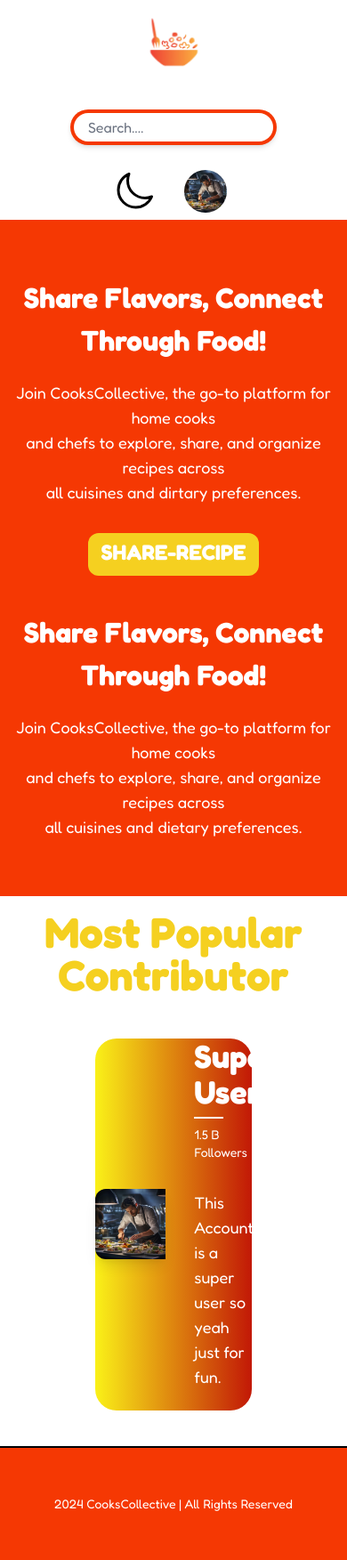
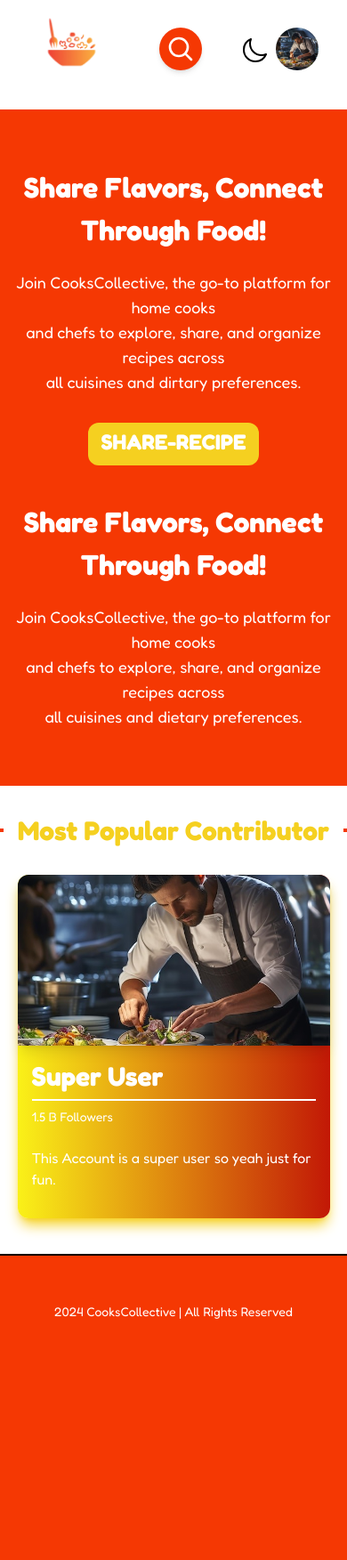
Before and after one commit to valceven/collective-cooks, a Django app: page / in a window 390 px wide. Shown: the whole page at 89% size. After the commit the page ends 1482 px from the top, so only its background shows below. Run offline with Django 5.2, Linux system fonts and the light colour scheme; a user stored in the database is signed in; some libraries are stand-ins or nearby versions.

Commit message:
added slides and fixed navbar for mobile

```diff
--- a/CollectiveCooks/Foods/static/css/dist/styles.css
+++ b/CollectiveCooks/Foods/static/css/dist/styles.css
@@ -817,11 +817,6 @@ select {
   margin-right: 0.5rem;
 }
 
-.mx-4 {
-  margin-left: 1rem;
-  margin-right: 1rem;
-}
-
 .mx-8 {
   margin-left: 2rem;
   margin-right: 2rem;
@@ -837,16 +832,16 @@ select {
   margin-bottom: 0.5rem;
 }
 
+.my-4 {
+  margin-top: 1rem;
+  margin-bottom: 1rem;
+}
+
 .my-5 {
   margin-top: 1.25rem;
   margin-bottom: 1.25rem;
 }
 
-.my-6 {
-  margin-top: 1.5rem;
-  margin-bottom: 1.5rem;
-}
-
 .mb-1 {
   margin-bottom: 0.25rem;
 }
@@ -855,6 +850,10 @@ select {
   margin-bottom: 0.5rem;
 }
 
+.mb-3 {
+  margin-bottom: 0.75rem;
+}
+
 .mb-4 {
   margin-bottom: 1rem;
 }
@@ -879,6 +878,10 @@ select {
   margin-right: 0.5rem;
 }
 
+.mr-4 {
+  margin-right: 1rem;
+}
+
 .mt-1 {
   margin-top: 0.25rem;
 }
@@ -927,10 +930,6 @@ select {
   height: 3rem;
 }
 
-.h-16 {
-  height: 4rem;
-}
-
 .h-24 {
   height: 6rem;
 }
@@ -947,10 +946,6 @@ select {
   height: 2rem;
 }
 
-.h-\[55\%\] {
-  height: 55%;
-}
-
 .h-auto {
   height: auto;
 }
@@ -987,14 +982,14 @@ select {
   width: 3rem;
 }
 
-.w-16 {
-  width: 4rem;
-}
-
 .w-2\/3 {
   width: 66.666667%;
 }
 
+.w-24 {
+  width: 6rem;
+}
+
 .w-32 {
   width: 8rem;
 }
@@ -1007,44 +1002,40 @@ select {
   width: 12rem;
 }
 
+.w-8 {
+  width: 2rem;
+}
+
+.w-\[100\%\] {
+  width: 100%;
+}
+
+.w-\[75\%\] {
+  width: 75%;
+}
+
+.w-\[90\%\] {
+  width: 90%;
+}
+
+.w-full {
+  width: 100%;
+}
+
+.w-56 {
+  width: 14rem;
+}
+
 .w-64 {
   width: 16rem;
 }
 
-.w-8 {
-  width: 2rem;
-}
-
-.w-\[100\%\] {
-  width: 100%;
-}
-
-.w-\[50\%\] {
-  width: 50%;
-}
-
-.w-\[75\%\] {
-  width: 75%;
-}
-
-.w-\[9\%\] {
-  width: 9%;
-}
-
-.w-\[90\%\] {
-  width: 90%;
-}
-
-.w-full {
-  width: 100%;
-}
-
-.w-\[45\%\] {
-  width: 45%;
-}
-
-.w-\[55\%\] {
-  width: 55%;
+.min-w-64 {
+  min-width: 16rem;
+}
+
+.min-w-24 {
+  min-width: 6rem;
 }
 
 .max-w-full {
@@ -1069,10 +1060,6 @@ select {
 
 .items-center {
   align-items: center;
-}
-
-.items-stretch {
-  align-items: stretch;
 }
 
 .justify-center {
@@ -1157,11 +1148,6 @@ select {
   border-bottom-left-radius: 9999px;
 }
 
-.rounded-l-xl {
-  border-top-left-radius: 0.75rem;
-  border-bottom-left-radius: 0.75rem;
-}
-
 .rounded-r-3xl {
   border-top-right-radius: 1.5rem;
   border-bottom-right-radius: 1.5rem;
@@ -1172,6 +1158,11 @@ select {
   border-bottom-right-radius: 9999px;
 }
 
+.rounded-t-xl {
+  border-top-left-radius: 0.75rem;
+  border-top-right-radius: 0.75rem;
+}
+
 .border {
   border-width: 1px;
 }
@@ -1309,11 +1300,6 @@ select {
   padding-right: 1.25rem;
 }
 
-.px-8 {
-  padding-left: 2rem;
-  padding-right: 2rem;
-}
-
 .py-1 {
   padding-top: 0.25rem;
   padding-bottom: 0.25rem;
@@ -1329,6 +1315,11 @@ select {
   padding-bottom: 0.5rem;
 }
 
+.py-4 {
+  padding-top: 1rem;
+  padding-bottom: 1rem;
+}
+
 .pb-1 {
   padding-bottom: 0.25rem;
 }
@@ -1359,11 +1350,6 @@ select {
   line-height: 2.25rem;
 }
 
-.text-4xl {
-  font-size: 2.25rem;
-  line-height: 2.5rem;
-}
-
 .text-5xl {
   font-size: 3rem;
   line-height: 1;
@@ -1375,6 +1361,11 @@ select {
 
 .text-\[2rem\] {
   font-size: 2rem;
+}
+
+.text-base {
+  font-size: 1rem;
+  line-height: 1.5rem;
 }
 
 .text-lg {
@@ -1462,6 +1453,12 @@ select {
   box-shadow: var(--tw-ring-offset-shadow, 0 0 #0000), var(--tw-ring-shadow, 0 0 #0000), var(--tw-shadow);
 }
 
+.shadow-2xl {
+  --tw-shadow: 0 25px 50px -12px rgb(0 0 0 / 0.25);
+  --tw-shadow-colored: 0 25px 50px -12px var(--tw-shadow-color);
+  box-shadow: var(--tw-ring-offset-shadow, 0 0 #0000), var(--tw-ring-shadow, 0 0 #0000), var(--tw-shadow);
+}
+
 .shadow-lg {
   --tw-shadow: 0 10px 15px -3px rgb(0 0 0 / 0.1), 0 4px 6px -4px rgb(0 0 0 / 0.1);
   --tw-shadow-colored: 0 10px 15px -3px var(--tw-shadow-color), 0 4px 6px -4px var(--tw-shadow-color);
@@ -1474,6 +1471,11 @@ select {
   box-shadow: var(--tw-ring-offset-shadow, 0 0 #0000), var(--tw-ring-shadow, 0 0 #0000), var(--tw-shadow);
 }
 
+.shadow-accent2 {
+  --tw-shadow-color: #f5D020;
+  --tw-shadow: var(--tw-shadow-colored);
+}
+
 .transition-transform {
   transition-property: transform;
   transition-timing-function: cubic-bezier(0.4, 0, 0.2, 1);
--- a/CollectiveCooks/templates/home.html
+++ b/CollectiveCooks/templates/home.html
@@ -6,7 +6,7 @@
 
 {% block content %}
 
-  <div class="flex flex-col lg:flex-row justify-between items-stretch lg:pl-40 py-16 bg-accent1 h-auto lg:h-[26rem] text-white">
+  <div class="flex flex-col lg:flex-row justify-between  lg:pl-40 py-16 bg-accent1 h-auto lg:h-[28rem] text-white">
     <div class="w-full lg:w-1/2 px-4 lg:px-0 text-center lg:text-left">
       <h1 class="font-bold text-[2.0rem] mb-5 lg:text-[2.5rem]">Share Flavors, Connect Through Food! </h1>
       <p class="text-lg lg:text-2xl">Join CooksCollective, the go-to platform for home cooks</p>
@@ -29,26 +29,31 @@
     </div>
   </div>
 
-  <div class="lg:mt-5 h-auto lg:h-[48rem]">
+  <div class="mt-4 lg:mt-5 h-auto lg:h-[48rem]">
     <div class="flex items-center">
       <div class="flex-grow border-t-4 border-accent1"></div>
-      <h1 class="text-center text-5xl font-bold text-accent2 p-4">
+      <h1 class="text-center text-3xl lg:text-5xl font-bold text-accent2 p-4">
         Most Popular Contributor
       </h1>
       <div class="flex-grow border-t-4 border-accent1"></div>
     </div>
-    <div class="flex items-center justify-center bg-gradient-accent w-[45%] mx-auto rounded-3xl h-[55%] mt-8">
-      <div class="w-[45%] h-full">
-        <img src="{{ user.avatar.url }}" alt="user image was here" class="h-full w-full object-fit rounded-l-xl  border-white shadow-lg">
+    <div class="shadow-lg shadow-2xl shadow-accent2 flex flex-col lg:flex-row lg:items-center lg:justify-center
+      bg-gradient-accent w-[90%] lg:w-[50%] mx-auto rounded-xl lg:rounded-3xl h-auto lg:h-[55%] mt-4 lg:mt-8">
+
+      <div class="w-full lg:w-[45%] h-48 lg:h-full">
+        <img src="{{ user.avatar.url }}" alt="user image was here"
+          class="h-full w-full object-cover rounded-t-xl lg:rounded-l-xl lg:rounded-tr-none border-white shadow-lg">
       </div>
-      <div class="flex flex-col items-start w-[55%] text-white px-8">
-        <h2 class="text-4xl font-bold text-align-top"> {{ user.first_name }} {{ user.last_name }} </h2>
-        <div class="w-full border-t-2 border-white my-2 text-lg"></div>
+
+      <div class="flex flex-col items-start w-full lg:w-[55%] text-white px-4 lg:px-8 py-4">
+        <h2 class="text-3xl lg:text-4xl font-bold">{{ user.first_name }} {{ user.last_name }}</h2>
+        <div class="w-full border-t-2 border-white my-2"></div>
         <p class="mb-2 text-sm">1.5 B Followers</p>
-        <p class="text-lg my-6"> {{ user.details }}</p>
+        <p class="text-base lg:text-lg my-4">{{ user.details }}</p>
       </div>
+
     </div>
-    </div>
+  </div>
 
     <div>
     </div>
--- a/CollectiveCooks/templates/layout.html
+++ b/CollectiveCooks/templates/layout.html
@@ -10,10 +10,10 @@
     <title>Cooks Collective</title>
 </head>
     <!-- Navbar -->
-    <header class="flex items-center justify-center mx-4 lg:mx-16 px-4 lg:px-12">
+    <header class="flex items-center lg:mx-16 px-4 lg:px-12">
         <nav id="navbar" class="w-full mx-auto bg-light-mode dark:bg-dark-mode sm:h-32 lg:h-48">
             <!-- Wrapper div to contain all navbar items -->
-            <div class="flex flex-col sm:flex-row justify-between items-center w-full h-full">
+            <div class="flex items-center justify-between w-full h-full">
                 <!-- Logo -->
                 <div class="mb-4 sm:mb-0">
                     <a href="{% url 'homepage' %}">
@@ -22,15 +22,15 @@
                 </div>
 
                 <!-- Search Bar -->
-                <div class="flex items-center bg-accent1 p-1 rounded-full lg:mt-4 shadow-md lg:w-[48rem] sm:w-[4rem] lg:h-12 sm:h-12 lg:mb-4 mb-5">
+                <div class="flex items-center bg-accent1 p-1 rounded-full mt-2 mr-2 lg:mr-0 lg:mt-4 shadow-md lg:w-[48rem] sm:w-[4rem] lg:h-12 sm:h-12 lg:mb-4 mb-5">
                     <input
                         type="text"
                         placeholder="Search...."
-                        class="w-full sm:w-[95%] px-4 py-1 lg:h-10 sm:h-14 rounded-r-full rounded-l-full lg:rounded-r-none focus:outline-none border-none bg-white dark:bg-[#151515] dark:text-light-mode"
+                        class="hidden lg:flex w-full sm:w-[95%] px-4 py-1 lg:h-10 sm:h-14 rounded-r-full rounded-l-full lg:rounded-r-none focus:outline-none border-none bg-white dark:bg-[#151515] dark:text-light-mode"
                     >
-                    <div class="hidden sm:flex w-[9%]  bg-accent1 flex items-center justify-center rounded-r-3xl">
+                    <div class="flex p-1 lg:p-0 lg:w-[9%] lg:bg-accent1 flex items-center justify-center rounded-r-3xl">
                       <button id="search-button">
-                          <svg xmlns="http://www.w3.org/2000/svg" fill="none" viewBox="0 0 24 24" stroke-width="2" stroke="black" class="w-8 h-8 search-icon">
+                          <svg xmlns="http://www.w3.org/2000/svg" fill="none" viewBox="0 0 24 24" stroke-width="2" stroke="white" class="w-8 h-8 search-icon">
                               <path stroke-linecap="round" stroke-linejoin="round" d="m21 21-5.197-5.197m0 0A7.5 7.5 0 1 0 5.196 5.196a7.5 7.5 0 0 0 10.607 10.607Z" />
                           </svg>
                       </button>
@@ -38,13 +38,13 @@
                 </div>
 
                 <!-- Theme toggle and user buttons -->
-                <div class="flex items-center justify-center space-x-4">
+                <div class="flex items-center justify-center lg:mr-0 mr-4 lg:space-x-4">
                     <!-- Theme Toggle Button -->
                     <button id="theme-toggle" class="" onclick="toggleDarkMode()">
-                        <svg id="sun-icon" xmlns="http://www.w3.org/2000/svg" fill="none" viewBox="0 0 24 24" stroke-width="1.5" stroke="white" width="3em" height="3em" class="hidden hover:bg-accent2 rounded-full transition-transform duration-300 mr-2">
+                        <svg id="sun-icon" xmlns="http://www.w3.org/2000/svg" fill="none" viewBox="0 0 24 24" stroke-width="1.5" stroke="white" width="2em" height="2em" class="hidden hover:bg-accent2 rounded-full transition-transform duration-300 mr-2 mb-2 lg:mb-0">
                             <path stroke-linecap="round" stroke-linejoin="round" d="M12 3v2.25m6.364.386-1.591 1.591M21 12h-2.25m-.386 6.364-1.591-1.591M12 18.75V21m-4.773-4.227-1.591 1.591M5.25 12H3m4.227-4.773L5.636 5.636M15.75 12a3.75 3.75 0 1 1-7.5 0 3.75 3.75 0 0 1 7.5 0Z" />
                         </svg>
-                        <svg id="moon-icon" xmlns="http://www.w3.org/2000/svg" fill="none" viewBox="0 0 24 24" stroke-width="1.5" stroke="black" width="3em" height="3em" class="hover:bg-accent2 rounded-full transition-transform duration-300 mr-2">
+                        <svg id="moon-icon" xmlns="http://www.w3.org/2000/svg" fill="none" viewBox="0 0 24 24" stroke-width="1.5" stroke="black" width="2em" height="2em" class="hover:bg-accent2 rounded-full transition-transform duration-300 mr-2 mb-2 lg:mb-0">
                             <path stroke-linecap="round" stroke-linejoin="round" d="M21.752 15.002A9.72 9.72 0 0 1 18 15.75c-5.385 0-9.75-4.365-9.75-9.75 0-1.33.266-2.597.748-3.752A9.753 9.753 0 0 0 3 11.25C3 16.635 7.365 21 12.75 21a9.753 9.753 0 0 0 9.002-5.998Z" />
                         </svg>
                     </button>
@@ -53,7 +53,7 @@
                     {% if user.is_authenticated %}
                         <div class="relative group inline-block">
                             <button id="dropdownDefaultButton" class="text button">
-                                <div class="h-16 w-16 rounded-full flex items-center justify-center">
+                                <div class="h-12 w-12 lg:h-16 lg:w-16 rounded-full flex items-center justify-center mb-3 lg:mb-0">
                                     <img src="{{ request.user.avatar.url }}" alt="User Image" class="h-12 w-12 object-cover rounded-full">
                                 </div>
                             </button>
@@ -75,7 +75,7 @@
                         </div>
                     {% else %}
                         <a href="{% url 'auth:login' %}">
-                            <button class="ml-2 text-2xl font-bold h-16 w-32 bg-accent1 text-white dark:text-light-mode dark:bg-dark-accent2 px-5 py-2 rounded-full hover:bg-accent2 dark:hover:bg-dark-bg">
+                            <button class="mb-2 lg:mb-0 lg:ml-2 lg:text-2xl text-xl font-bold h-12 w-24 lg:h-16 lg:w-32 bg-accent1 text-white dark:text-light-mode dark:bg-dark-accent2 px-5 py-2 rounded-full hover:bg-accent2 dark:hover:bg-dark-bg">
                                 Login
                             </button>
                         </a>
@@ -105,20 +105,17 @@
         const html = document.querySelector('html');
         const sunIcon = document.getElementById('sun-icon');
         const moonIcon = document.getElementById('moon-icon');
-        const searchIcon = document.querySelector('.search-icon path');
         const userIcon = document.querySelector('.user-icon path')
 
         if (html.classList.contains('dark')) {
             html.classList.remove('dark');
             moonIcon.classList.remove('hidden');
             sunIcon.classList.add('hidden');
-            searchIcon.setAttribute('stroke', 'black');
             userIcon.setAttribute('stroke', 'black');
         } else {
             html.classList.add('dark');
             moonIcon.classList.add('hidden');
             sunIcon.classList.remove('hidden');
-            searchIcon.setAttribute('stroke', 'white');
             userIcon.setAttribute('stroke', 'white');
         }
     }
```
Also changed, not shown: other parts of CollectiveCooks/Foods/static/css/dist/styles.css (+114 -14 lines), CollectiveCooks/Foods/static_src/tailwind.config.js (+16 -3 lines), CollectiveCooks/accounts/templates/profile/profile.html (+12 -12 lines), CollectiveCooks/db.sqlite3.
